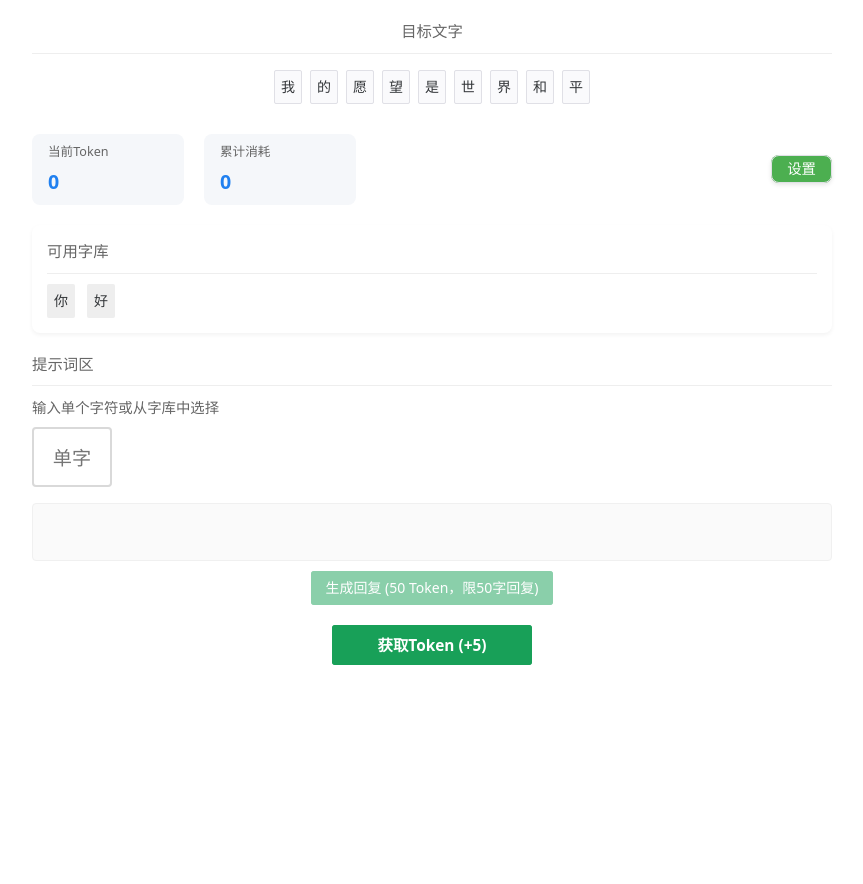
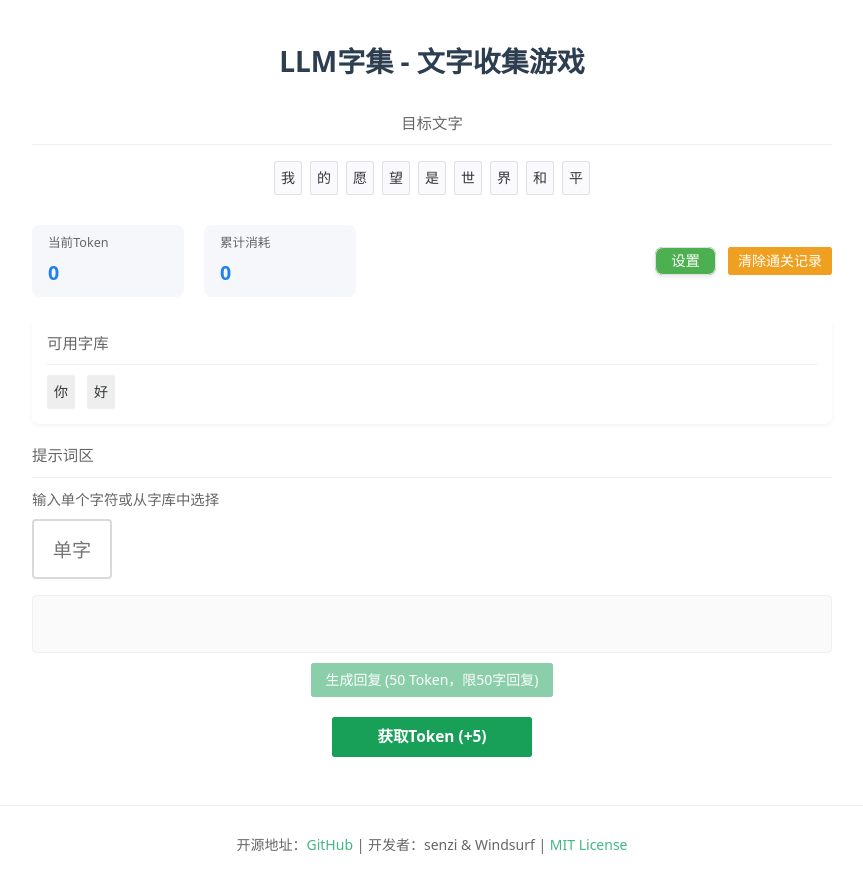
Before and after one commit to senzi/token-collector-game, a Vue app: page / in a window 1280 px wide. Shown: the whole page, without its empty margins (208-1071 px from the left). Before the commit the page ends 800 px from the top, so only its background shows below. Built offline with nearby package versions, Linux system fonts and the light colour scheme.

Commit message:
feat: 增强界面和功能
- 添加游戏标题和页脚
- 添加开源信息和开发者信息
- 新增清除通关记录功能，并保留API配置
- 修复 naive-ui dialog 导入问题

```diff
--- a/src/App.vue
+++ b/src/App.vue
@@ -18,7 +18,7 @@ import {
 } from 'naive-ui'
 import { Fireworks } from 'fireworks-js'
 
-const { message } = createDiscreteApi(['message'])
+const { message, dialog } = createDiscreteApi(['message', 'dialog'])
 
 const gameStore = useGameStore()
 const showSettingsModal = ref(false)
@@ -220,12 +220,28 @@ const showFireworks = () => {
     fireworks.value.start();
   }
 };
+
+// 清除通关记录
+const clearProgress = () => {
+  const d = dialog.warning({
+    title: '确认清除通关记录',
+    content: '这将清除所有游戏进度，但保留API配置。此操作不可撤销，是否继续？',
+    positiveText: '确认清除',
+    negativeText: '取消',
+    onPositiveClick: () => {
+      gameStore.clearGameProgress();
+      message.success('游戏进度已清除');
+    }
+  });
+};
 </script>
 
 <template>
   <n-message-provider>
     <n-config-provider>
       <div class="game-container">
+        <!-- 标题 -->
+        <h1 class="game-title">LLM字集 - 文字收集游戏</h1>
         <!-- 目标文字区域 -->
         <div class="target-section">
           <div class="section-title">目标文字</div>
@@ -259,6 +275,9 @@ const showFireworks = () => {
           </div>
           <n-space justify="end" style="width: auto">
             <n-button class="settings-btn" @click="openSettings" size="small">设置</n-button>
+            <n-button @click="clearProgress" type="warning" size="small">
+              清除通关记录
+            </n-button>
           </n-space>
         </div>
 
@@ -343,6 +362,14 @@ const showFireworks = () => {
         <!-- 烟花容器 -->
         <div class="fireworks-container"></div>
       </div>
+      <!-- 页脚 -->
+      <footer class="footer">
+        <p>
+          开源地址：<a href="https://github.com/senzi/token-collector-game" target="_blank">GitHub</a> |
+          开发者：senzi & Windsurf |
+          <a href="https://github.com/senzi/token-collector-game/blob/main/LICENSE" target="_blank">MIT License</a>
+        </p>
+      </footer>
     </n-config-provider>
   </n-message-provider>
 </template>
@@ -599,6 +626,30 @@ const showFireworks = () => {
   font-size: 1.1em;
 }
 
+.game-title {
+  text-align: center;
+  font-size: 2em;
+  margin-bottom: 1em;
+  color: #2c3e50;
+}
+
+.footer {
+  margin-top: 2em;
+  padding: 1em;
+  text-align: center;
+  border-top: 1px solid #eee;
+  color: #666;
+}
+
+.footer a {
+  color: #42b983;
+  text-decoration: none;
+}
+
+.footer a:hover {
+  text-decoration: underline;
+}
+
 @keyframes fadeInOut {
   0% {
     opacity: 0;
--- a/src/stores/gameStore.js
+++ b/src/stores/gameStore.js
@@ -115,6 +115,34 @@ export const useGameStore = defineStore('game', {
       this.totalUsedTokens -= amount;
       localStorage.setItem('tokens', this.tokens.toString());
       localStorage.setItem('totalUsedTokens', this.totalUsedTokens.toString());
-    }
+    },
+
+    // 清除游戏进度，但保留API配置
+    clearGameProgress() {
+      // 保存当前的API配置
+      const apiKey = this.apiKey;
+      const baseApi = this.baseApi;
+      const model = this.model;
+
+      // 重置游戏状态
+      this.tokens = 0;
+      this.totalUsedTokens = 0;
+      this.collectedChars = new Set(['你', '好']);
+      this.currentPrompt = '';
+      this.llmResponse = '';
+
+      // 保存到localStorage
+      localStorage.setItem('tokens', '0');
+      localStorage.setItem('totalUsedTokens', '0');
+      localStorage.setItem('collectedChars', JSON.stringify(['你', '好']));
+
+      // 恢复API配置
+      this.apiKey = apiKey;
+      this.baseApi = baseApi;
+      this.model = model;
+      localStorage.setItem('apiKey', apiKey);
+      localStorage.setItem('baseApi', baseApi);
+      localStorage.setItem('model', model);
+    },
   }
 })
```
